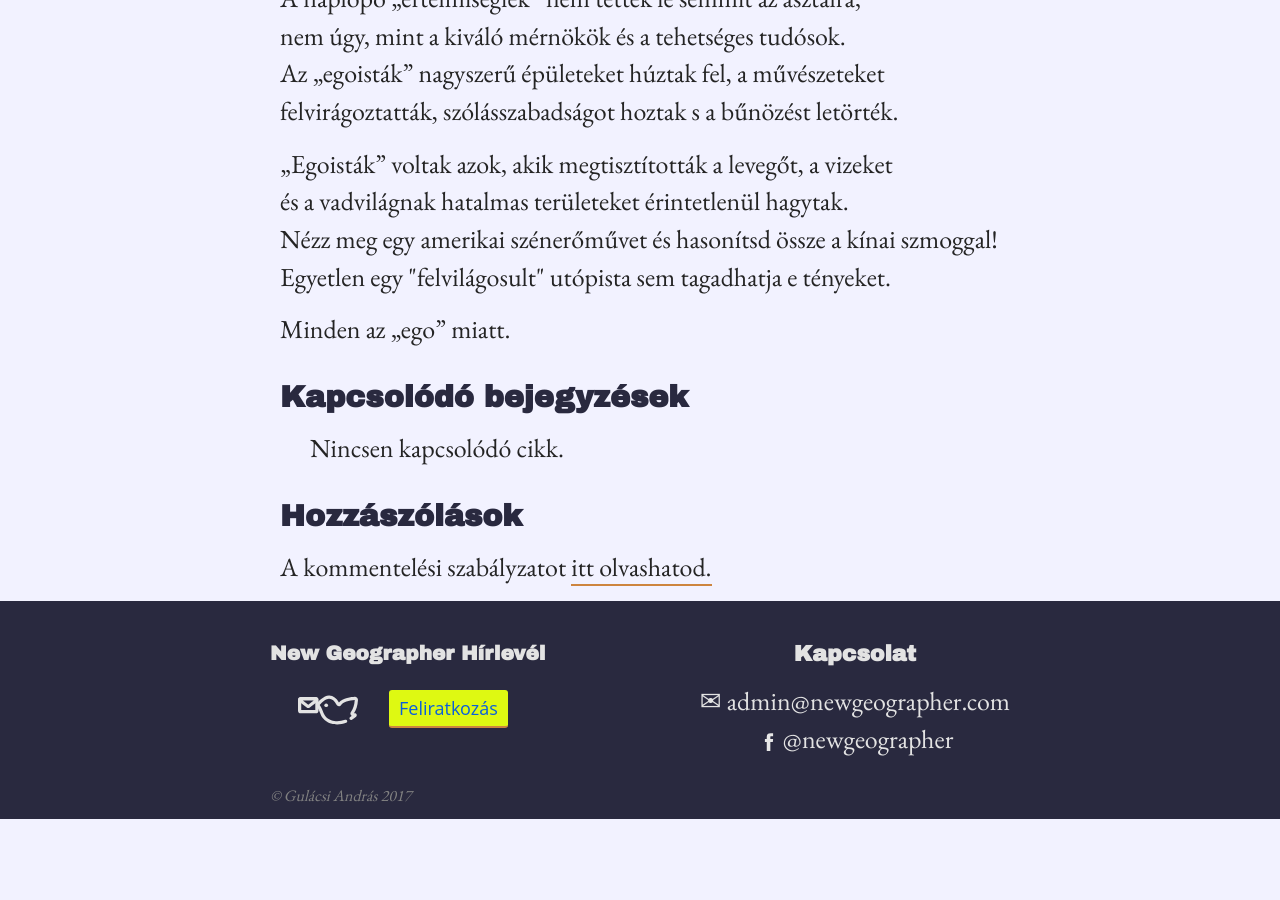
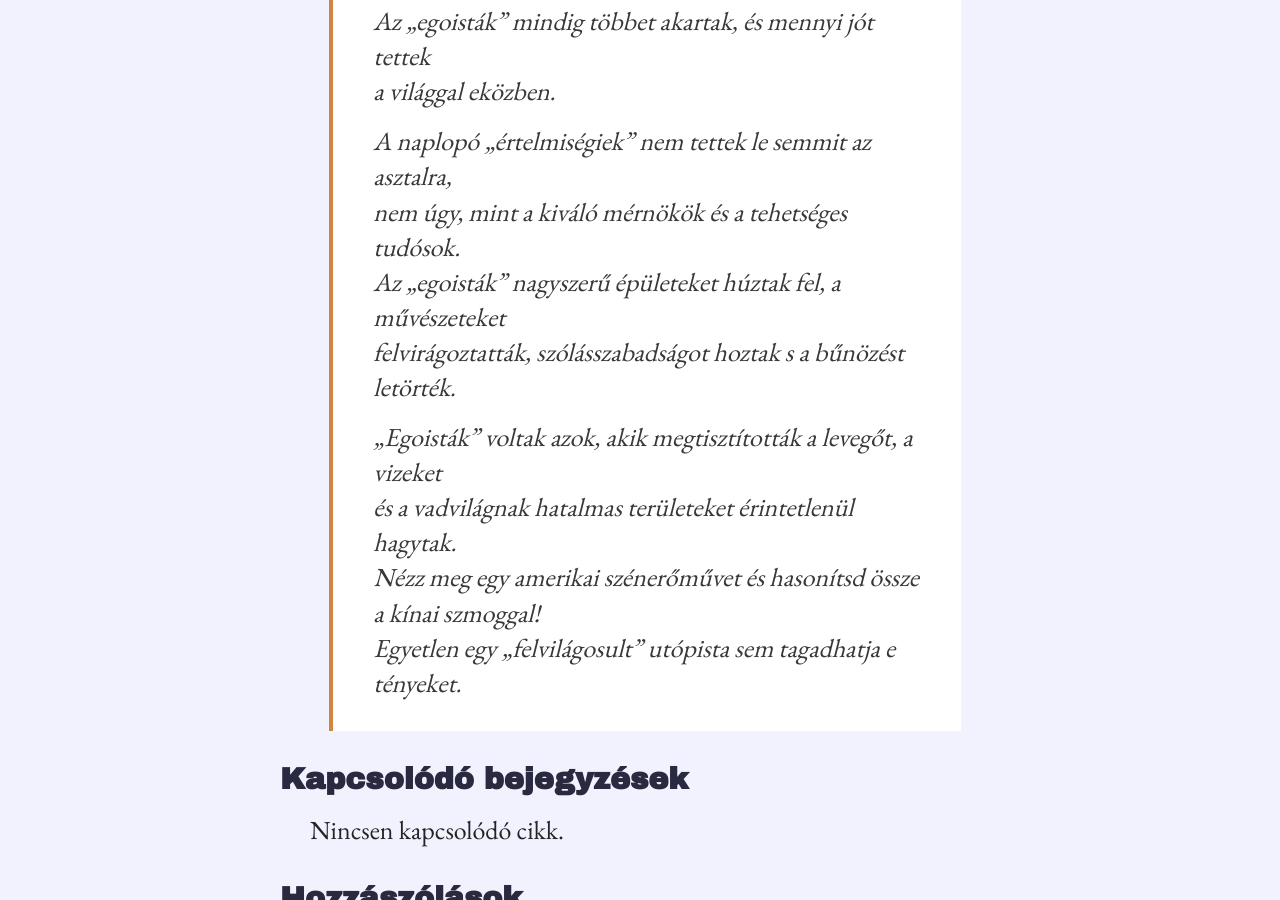
Before and after one commit to SalsaBoy990/SalsaBoy990.github.io, a Jekyll site: the page built from _posts/2017-09-23-az_ego_miatt.markdown, in a window 1280 px wide and 900 px high, scrolled down 1414 px. Built offline with Jekyll 4.4.1, drawn with Linux system fonts in a browser that asks for light colours; comment, search, counter and statistics services are not loaded; before the commit the page ends 2233 px from its top, so only the background shows below that.

Commit message:
Update 2017-09-23-az_ego_miatt.markdown

```diff
--- a/_posts/2017-09-23-az_ego_miatt.markdown
+++ b/_posts/2017-09-23-az_ego_miatt.markdown
@@ -10,6 +10,7 @@ categories: egyeb
 <img src="{{ site.url }}/assets/az_ego_miatt.jpg" class="image" alt="Ego kontra öko"/>
 
 <br />
+<blockquote>
 <p>Az „ego” miatt épült fel a civilizáció és lett kapitalista,<br>
 az „ego” miatt jött a kuruzslás helyére modern orvoslás:<br>
 járványok és gyógyíthatatlan betegségek váltak múlttá.<br>
@@ -31,7 +32,5 @@ felvirágoztatták, szólásszabadságot hoztak s a bűnözést letörték.</p>
 <p>„Egoisták” voltak azok, akik megtisztították a levegőt, a vizeket<br>
 és a vadvilágnak hatalmas területeket érintetlenül hagytak.<br>
 Nézz meg egy amerikai szénerőművet és hasonítsd össze a kínai szmoggal!<br>
-Egyetlen egy "felvilágosult" utópista sem tagadhatja e tényeket.</p>
-
-
-Minden az „ego” miatt.
+Egyetlen egy „felvilágosult” utópista sem tagadhatja e tényeket.</p>
+</blockquote>
```
